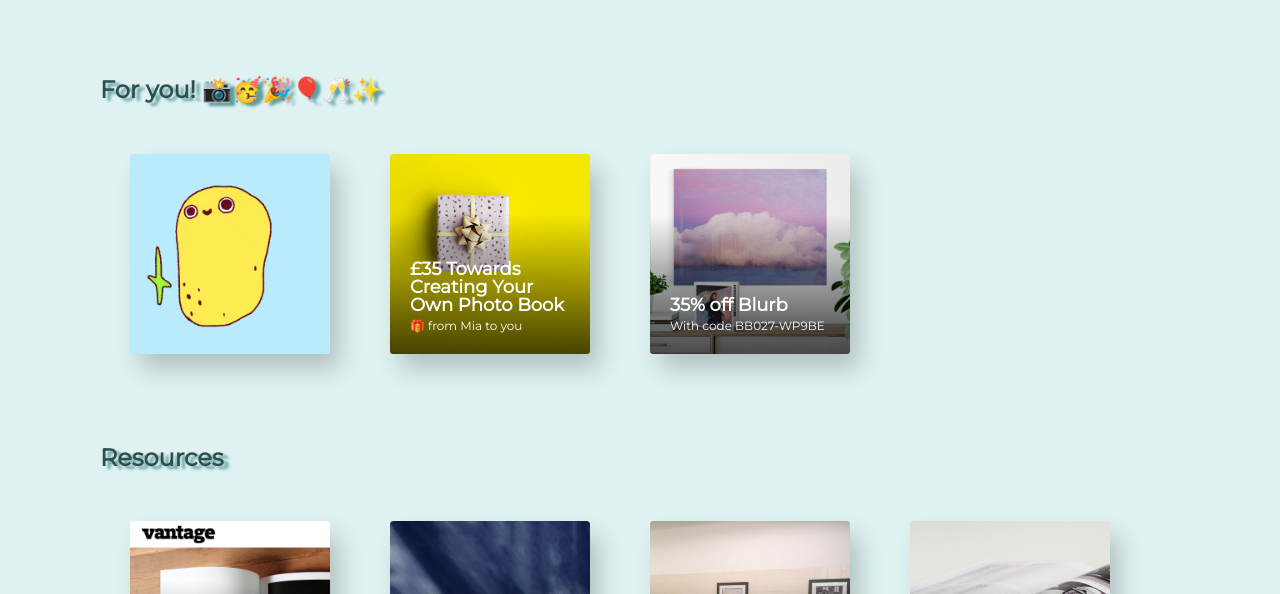
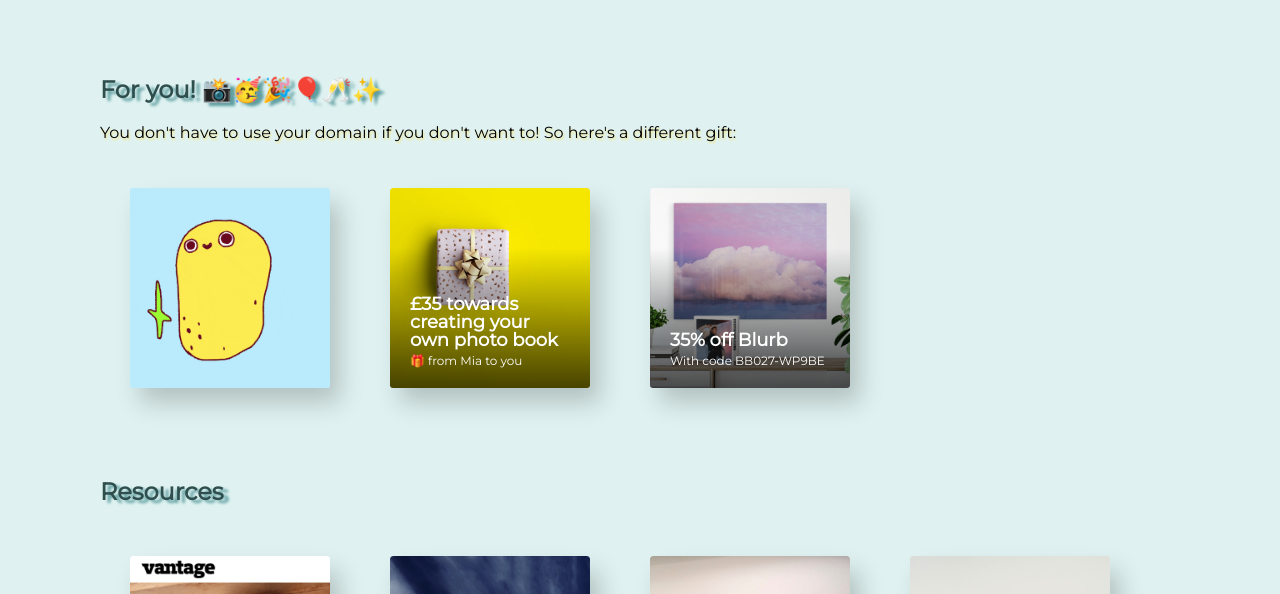
Before and after one commit to minkaotic/paul-website, a plain HTML site: page index.html in a window 1280 px wide. Shown: the part 153-747 px from the top of the page. Drawn offline with Linux system fonts and the light colour scheme.

Commit message:
Add caveat

```diff
--- a/css/styles.css
+++ b/css/styles.css
@@ -27,6 +27,10 @@
   color: darkslategrey;
   text-shadow: 5px 3px 3px cadetblue;
   margin-top: 30px;
+}
+
+.caveat {
+  text-shadow: 1px 2px 2px khaki;
 }
 
 .tiles {
--- a/index.html
+++ b/index.html
@@ -3,7 +3,7 @@
 
 <head>
   <meta charset="utf-8">
-  <title>Paul's 📸🥳🎈 bash</title>
+  <title>paulharrison.org</title>
   <link rel="stylesheet" href="css/normalize.css">
   <link rel="stylesheet" href="css/styles.css">
   <link href="https://fonts.googleapis.com/css?family=Montserrat" rel="stylesheet">
@@ -17,6 +17,7 @@
 
     <div class="section">
       <h2 class="section-headline">For you! 📸🥳🎉🎈🥂✨</h2>
+      <p class="caveat">You don't have to use your domain if you don't want to! So here's a different gift:</p>
       <div class="tiles">
         <div class="hero">
           <img src="img/potato.gif" alt="">
@@ -24,7 +25,7 @@
         <a class="tile" href="https://www.blurb.co.uk/photo-books">
           <img src="img/blurb-1.png" alt="">
           <div class="details">
-            <span class="title">£35 Towards Creating Your Own Photo Book</span>
+            <span class="title">£35 towards creating your own photo book</span>
             <span class="info">🎁 from Mia to you</span>
           </div>
         </a>
```
Also changed, not shown: docs/favicon_dot.ico (added).
